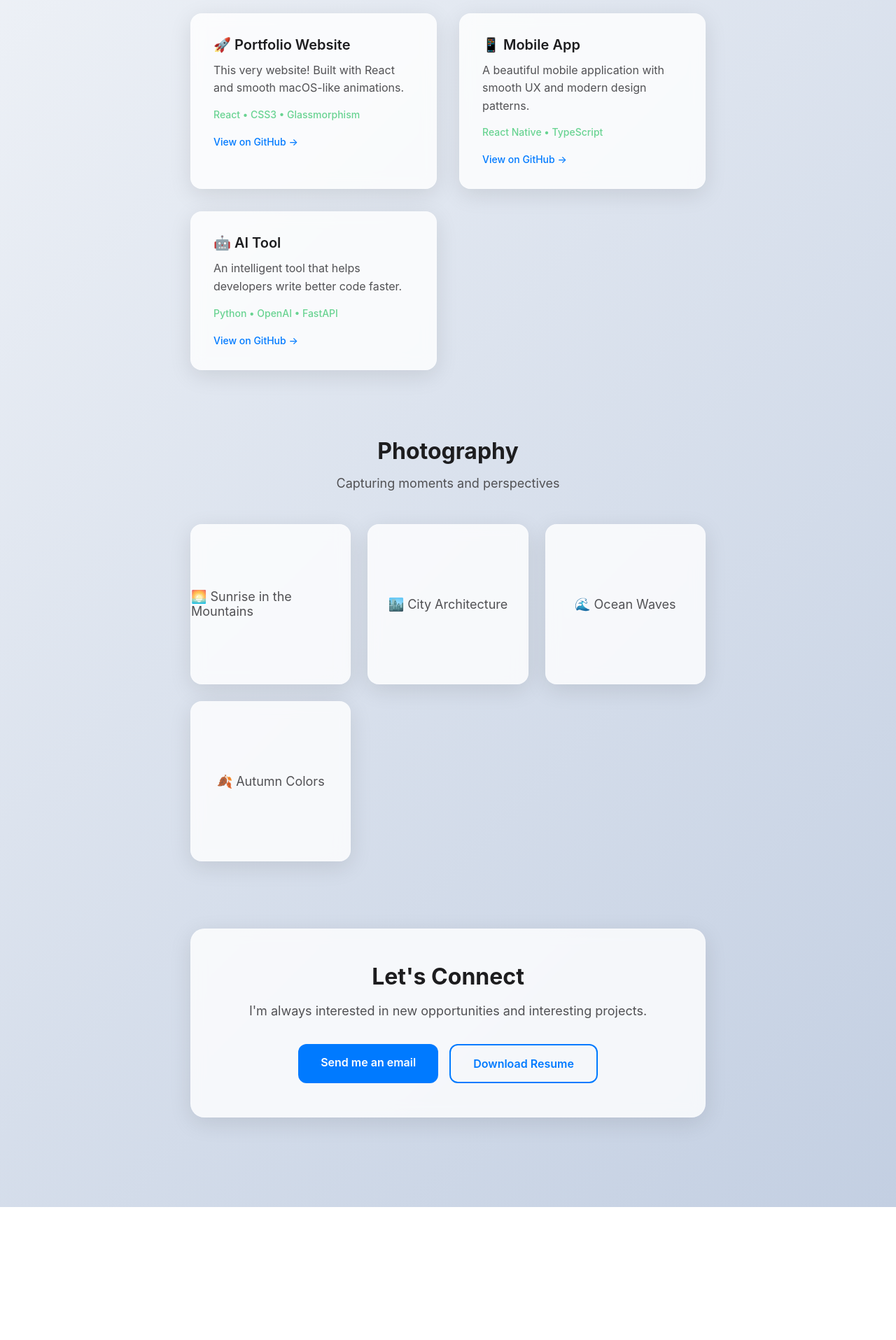
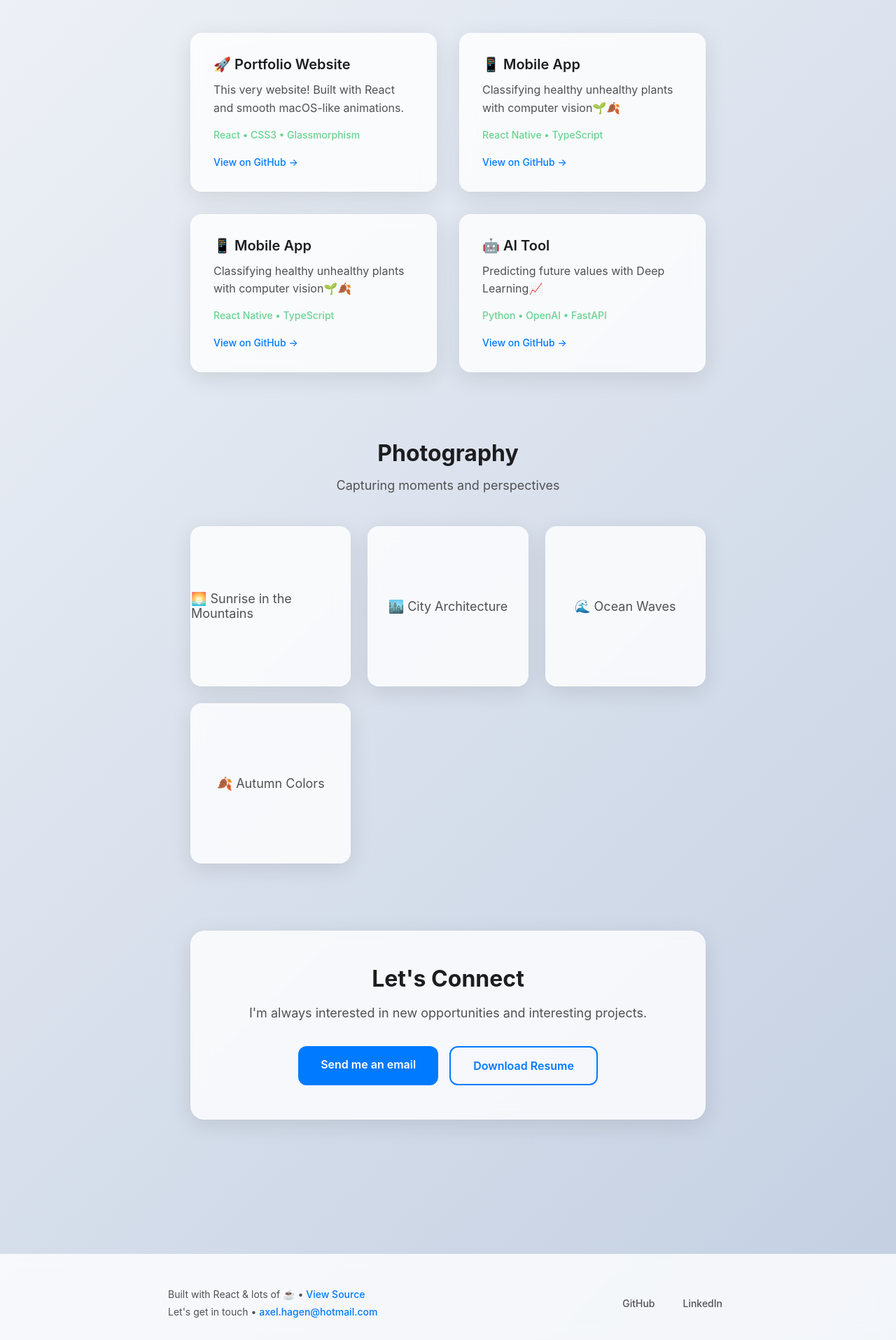
Before and after one commit to axelfhagen/first-website, a React (Create React App) app: page / in a window 1280 px wide. Shown: the part 615-2530 px from the top of the page at 70% size. Before the commit the page ends 2340 px from the top, so only its background shows below. Built offline with nearby package versions, Linux system fonts and the light colour scheme.

Commit message:
Added footer and fixed links to actually work

```diff
--- a/src/App.css
+++ b/src/App.css
@@ -405,6 +405,69 @@ html {
   }
 }
 
+/* Footer */
+.footer {
+  margin-top: 4rem;
+  padding: 3rem 2rem 2rem;
+  border-top: 1px solid var(--border-glass);
+  background: var(--bg-glass);
+  backdrop-filter: blur(10px);
+}
+
+.footer-content {
+  max-width: 800px;
+  margin: 0 auto;
+  display: flex;
+  justify-content: space-between;
+  align-items: center;
+  flex-wrap: wrap;
+  gap: 2rem;
+}
+
+.footer-info {
+  display: flex;
+  flex-direction: column;
+  gap: 0.5rem;
+}
+
+.footer-built, .footer-contact {
+  color: var(--text-secondary);
+  font-size: 0.875rem;
+  margin: 0;
+}
+
+.footer-link {
+  color: var(--text-accent);
+  text-decoration: none;
+  font-weight: 500;
+  transition: color 0.3s ease;
+}
+
+.footer-link:hover {
+  color: #0056D6;
+}
+
+.footer-social {
+  display: flex;
+  gap: 1.5rem;
+}
+
+.footer-social-link {
+  color: var(--text-secondary);
+  text-decoration: none;
+  font-size: 0.875rem;
+  font-weight: 500;
+  transition: color 0.3s ease;
+  padding: 0.5rem;
+  border-radius: 8px;
+  transition: all 0.3s ease;
+}
+
+.footer-social-link:hover {
+  color: var(--text-accent);
+  background: rgba(0, 122, 255, 0.1);
+}
+
 @media (max-width: 768px) {
   .nav-bar {
     top: 1rem;
@@ -451,4 +514,14 @@ html {
     flex-direction: column;
     align-items: center;
   }
+
+  .footer-content {
+    flex-direction: column;
+    text-align: center;
+    gap: 1.5rem;
+  }
+
+  .footer-info {
+    align-items: center;
+  }
 }
--- a/src/App.js
+++ b/src/App.js
@@ -44,8 +44,9 @@ function App() {
         <section id="intro" className="section intro-section">
           <h1 className="name-title">Axel Hagen</h1>
           <p className="intro-text">
-            Welcome to my digital space. I'm a developer passionate about creating
-            beautiful, functional experiences that make a difference.
+            Applied physics & mathematics student with a passion for AI and deep learning.
+            I love diving into natural language processing and building things that blend
+            mathematical elegance with real-world impact.
           </p>
           <div className="status-indicator">
             <span className="status-dot"></span>
@@ -53,13 +54,13 @@ function App() {
           </div>
 
           <div className="social-links">
-            <a href="https://github.com/axelhagen" className="social-link" target="_blank" rel="noopener noreferrer">
+            <a href="https://github.com/axelfhagen" className="social-link" target="_blank" rel="noopener noreferrer">
               GitHub
             </a>
-            <a href="https://linkedin.com/in/axelhagen" className="social-link" target="_blank" rel="noopener noreferrer">
+            <a href="https://www.linkedin.com/in/axelhagen/" className="social-link" target="_blank" rel="noopener noreferrer">
               LinkedIn
             </a>
-            <a href="mailto:hello@axelhagen.com" className="social-link">
+            <a href="mailto:axel.hagen@hotmail.com" className="social-link">
               Email
             </a>
           </div>
@@ -75,25 +76,34 @@ function App() {
                 This very website! Built with React and smooth macOS-like animations.
               </p>
               <div className="project-tech">React • CSS3 • Glassmorphism</div>
-              <a href="https://github.com/axelhagen/portfolio" className="project-link">View on GitHub →</a>
+              <a href="https://github.com/axelfhagen/first-webiste" className="project-link">View on GitHub →</a>
             </div>
 
             <div className="project-card">
               <h3 className="project-title">📱 Mobile App</h3>
               <p className="project-description">
-                A beautiful mobile application with smooth UX and modern design patterns.
+                Classifying healthy unhealthy plants with computer vision🌱🍂
               </p>
               <div className="project-tech">React Native • TypeScript</div>
-              <a href="https://github.com/axelhagen/mobile-app" className="project-link">View on GitHub →</a>
+              <a href="https://github.com/axelfhagen/CNN-plant-health-classifier" className="project-link">View on GitHub →</a>
+            </div>
+
+            <div className="project-card">
+              <h3 className="project-title">📱 Mobile App</h3>
+              <p className="project-description">
+                Classifying healthy unhealthy plants with computer vision🌱🍂
+              </p>
+              <div className="project-tech">React Native • TypeScript</div>
+              <a href="https://github.com/axelfhagen/CNN-plant-health-classifier" className="project-link">View on GitHub →</a>
             </div>
 
             <div className="project-card">
               <h3 className="project-title">🤖 AI Tool</h3>
               <p className="project-description">
-                An intelligent tool that helps developers write better code faster.
+                Predicting future values with Deep Learning📈
               </p>
               <div className="project-tech">Python • OpenAI • FastAPI</div>
-              <a href="https://github.com/axelhagen/ai-tool" className="project-link">View on GitHub →</a>
+              <a href="https://github.com/axelfhagen/LSTM-timeseries-forecasting" className="project-link">View on GitHub →</a>
             </div>
           </div>
         </section>
@@ -117,7 +127,7 @@ function App() {
             I'm always interested in new opportunities and interesting projects.
           </p>
           <div className="contact-methods">
-            <a href="mailto:hello@axelhagen.com" className="contact-button">
+            <a href="mailto:axel.hagen@hotmail.com" className="contact-button">
               Send me an email
             </a>
             <a href="/resume.pdf" className="contact-button secondary" target="_blank">
@@ -126,6 +136,28 @@ function App() {
           </div>
         </section>
       </main>
+
+      {/* Footer */}
+      <footer className="footer">
+        <div className="footer-content">
+          <div className="footer-info">
+            <p className="footer-built">
+              Built with React & lots of ☕ • <a href="https://github.com/axelfhagen/first-website" target="_blank" rel="noopener noreferrer" className="footer-link">View Source</a>
+            </p>
+            <p className="footer-contact">
+              Let's get in touch • <a href="mailto:axel.hagen@hotmail.com" className="footer-link">axel.hagen@hotmail.com</a>
+            </p>
+          </div>
+          <div className="footer-social">
+            <a href="https://github.com/axelfhagen" className="footer-social-link" target="_blank" rel="noopener noreferrer" aria-label="GitHub">
+              <span>GitHub</span>
+            </a>
+            <a href="https://www.linkedin.com/in/axelhagen/" className="footer-social-link" target="_blank" rel="noopener noreferrer" aria-label="LinkedIn">
+              <span>LinkedIn</span>
+            </a>
+          </div>
+        </div>
+      </footer>
     </div>
   );
 }
```
